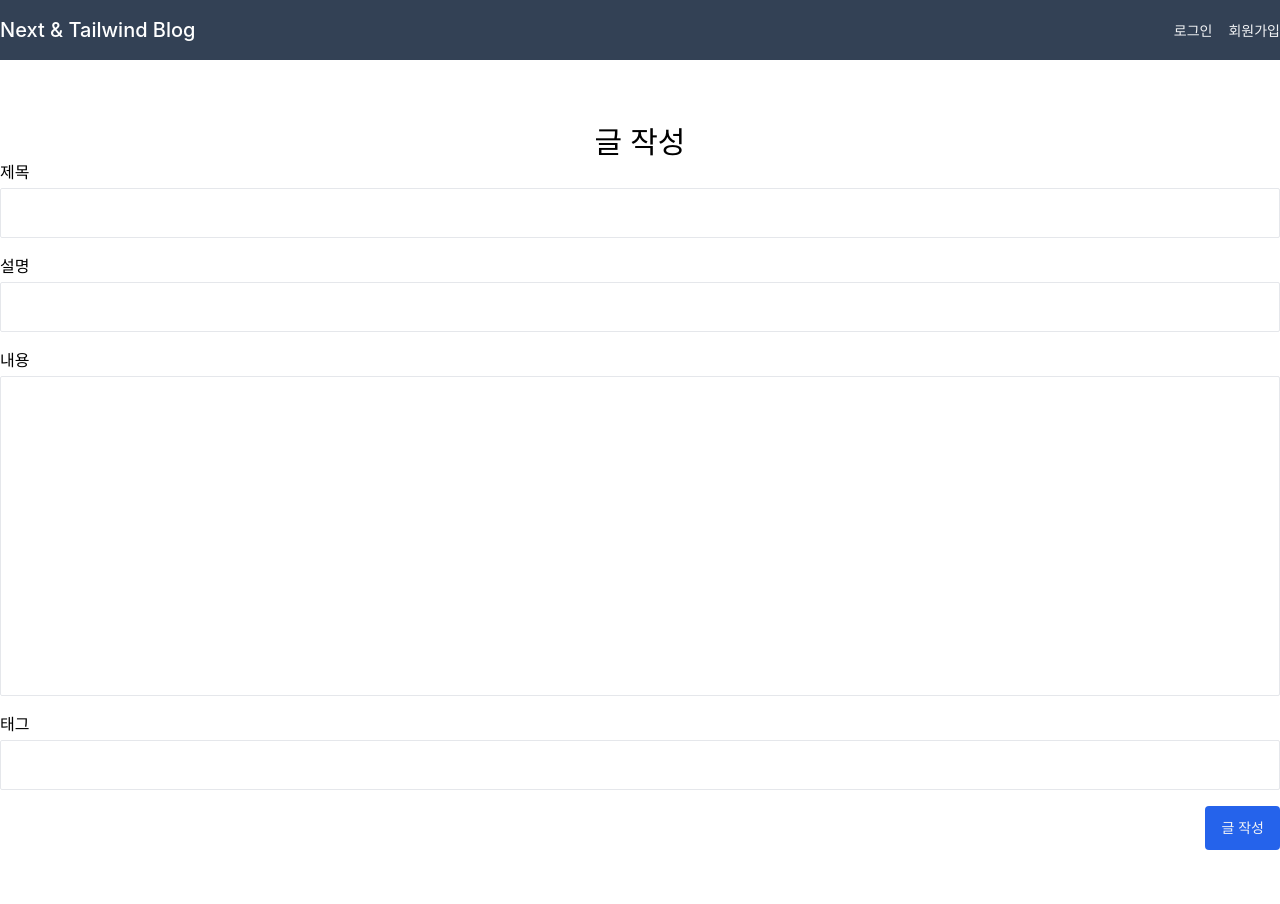
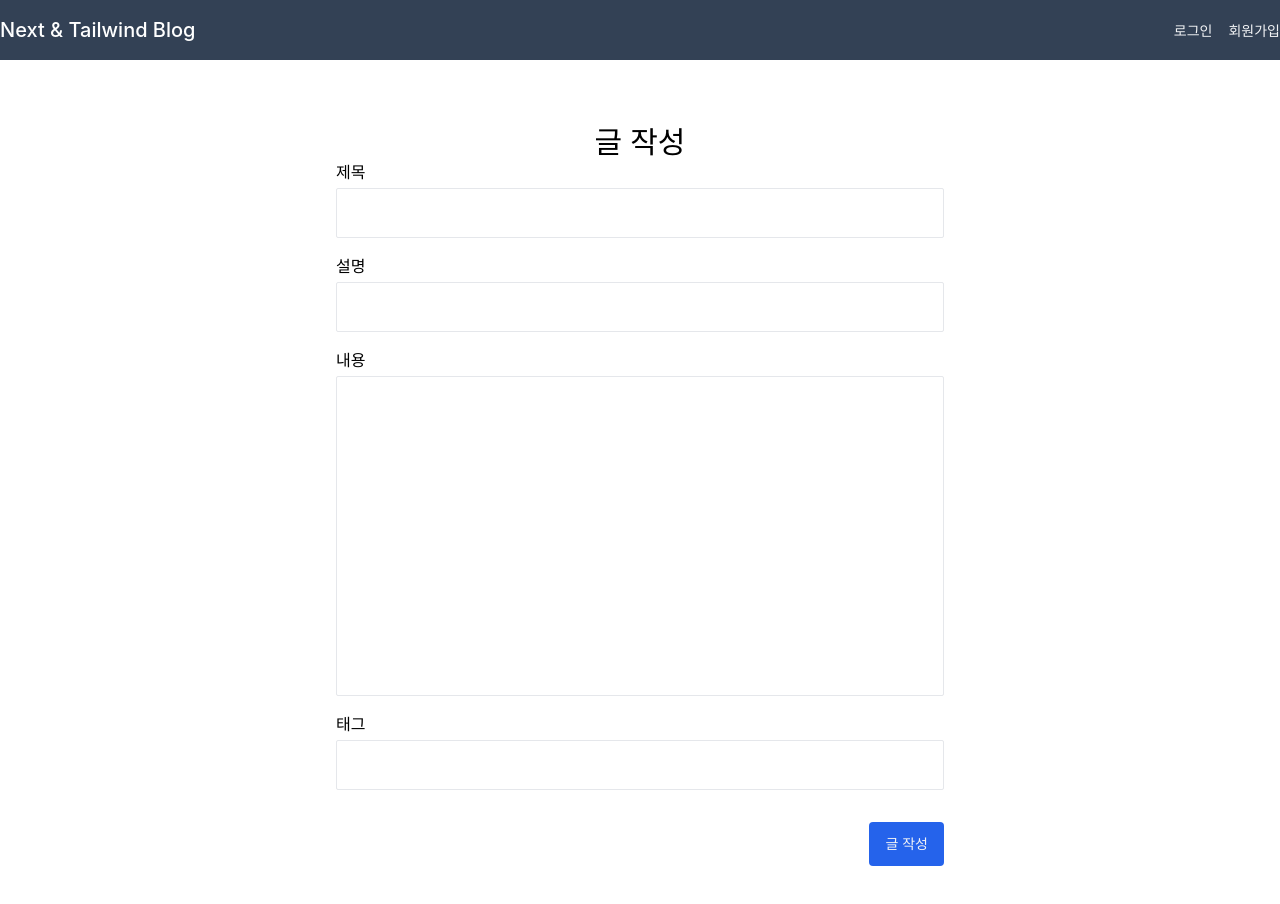
Before and after one commit to dailyuno/next-realworld-tailwind, a Next.js app: page /post/create in a window 1280 px wide. Shown: the top 904 px of the page. Built offline with nearby package versions, Linux system fonts and the light colour scheme.

Commit message:
refactor: 컴포넌트 분리 및 구조 변경

```diff
--- a/modules/post/components/PostForm.tsx
+++ b/modules/post/components/PostForm.tsx
@@ -1,52 +1,79 @@
-import { ChangeEvent, FormEvent, useCallback, useState } from "react";
+import { AxiosResponse } from "axios";
+import Router from "next/router";
+import {
+  ChangeEventHandler,
+  Dispatch,
+  FormEvent,
+  SetStateAction,
+  useCallback,
+} from "react";
 import TextField from "~/common/components/ui/TextField";
+import useAsyncData from "~/common/hooks/useAsyncData";
 import useForm from "~/common/hooks/useForm";
-import { Post } from "../types/post";
-
-type TagState = {
-  tag: string;
-};
-
-type PostForm = Post & TagState;
-
-type Props = {
-  initialForm?: PostForm;
-};
+import useUser from "~/modules/user/hooks/useUser";
+import { createPost } from "../services/createPost";
+import { PostForm } from "../types/postForm";
+import { PostResponseData, PostResponseError } from "../types/postResponse";
+import TagForm from "./TagForm";
 
 const initialState: PostForm = {
   title: "",
   description: "",
   body: "",
-  tag: "",
   tagList: [],
 };
 
-const PostForm: React.FC<Props> = ({ initialForm }: Props) => {
-  const { form, setForm, handleInputChange } = useForm<PostForm>(
-    initialForm ?? initialState
-  );
-  const [isLoading, setLoading] = useState(false);
+type Props = {
+  post?: PostForm;
+};
 
-  const handleTagSubmit = (e: FormEvent<HTMLFormElement>) => {
-    e.preventDefault();
-    const { tagList, tag } = form;
+const PostForm: React.FC<Props> = ({ post = initialState }: Props) => {
+  const loginUser = useUser();
+  const { form, setForm, handleInputChange } = useForm<PostForm>(post);
 
+  const fetchData = useCallback(() => {
+    return createPost({ ...form }, loginUser?.token);
+  }, [form, loginUser]);
+
+  const addTag = (tag: string) => {
+    const { tagList } = post;
     setForm({
-      ...form,
-      tag: "",
-      tagList: [...tagList, tag],
+      ...post,
+      tagList: tagList.concat(tag),
     });
   };
 
+  const removeTag = (tag: string) => {
+    const { tagList } = post;
+    setForm({
+      ...post,
+      tagList: tagList.filter((storedTag) => storedTag !== tag),
+    });
+  };
+
+  const { isLoading, errors, loadData } = useAsyncData<
+    PostResponseData,
+    PostResponseError
+  >({
+    fetchData,
+  });
+
+  const handleFormSubmit = async (e: FormEvent<HTMLFormElement>) => {
+    e.preventDefault();
+    await loadData();
+    Router.push("/");
+  };
+
   return (
-    <div>
-      <form>
+    <div className="max-w-[40rem] px-4 m-auto">
+      <form onSubmit={handleFormSubmit}>
         <div className="mb-4">
           <TextField
             label="제목"
             name="title"
             type="title"
-            value={form.title}
+            value={post.title}
+            errors={errors.title}
             onChange={handleInputChange}
           />
         </div>
@@ -55,7 +82,8 @@ const PostForm: React.FC<Props> = ({ initialForm }: Props) => {
             label="설명"
             name="description"
             type="description"
-            value={form.description}
+            value={post.description}
+            errors={errors.description}
             onChange={handleInputChange}
           />
         </div>
@@ -64,38 +92,26 @@ const PostForm: React.FC<Props> = ({ initialForm }: Props) => {
             label="내용"
             name="body"
             tag="textarea"
-            value={form.body}
+            value={post.body}
+            errors={errors.body}
             onChange={handleInputChange}
           />
         </div>
-      </form>
-      <div className="mb-4">
-        <form onSubmit={handleTagSubmit}>
-          <TextField
-            label="태그"
-            name="tag"
-            type="text"
-            value={form.tag}
-            onChange={handleInputChange}
-          />
-        </form>
-        <ul className="flex">
-          {form.tagList.map((tag, idx) => {
-            return <li key={idx}>{tag}</li>;
-          })}
-        </ul>
-      </div>
+
+        <TagForm tagList={post.tagList} addTag={addTag} removeTag={removeTag} />
+
         <div className="flex justify-end">
           <button
             type="submit"
             className={`px-4 py-3 bg-blue-600 rounded text-sm text-gray-100 ${
-            isLoading && "bg-blue-400 cursor-not-allowed"
+              isLoading ? "bg-blue-400 cursor-not-allowed" : ""
             }`}
             disabled={isLoading}
           >
             글 작성
           </button>
         </div>
+      </form>
     </div>
   );
 };
--- a/modules/post/services/createPost.ts
+++ b/modules/post/services/createPost.ts
@@ -1,10 +1,10 @@
 import axios, { AxiosResponse } from "axios";
 import { API_BASE_URL } from "~/common/utils/constants";
-import { Post } from "../types/post";
+import { PostForm } from "../types/postForm";
 
 export function createPost(
-  { title, description, body, tagList }: Post,
-  token: string
+  { title, description, body, tagList }: PostForm,
+  token: string = ""
 ): Promise<AxiosResponse> {
   return axios.post(
     `${API_BASE_URL}/articles`,
```
Lines whose indentation alone changed are shown as unchanged.
